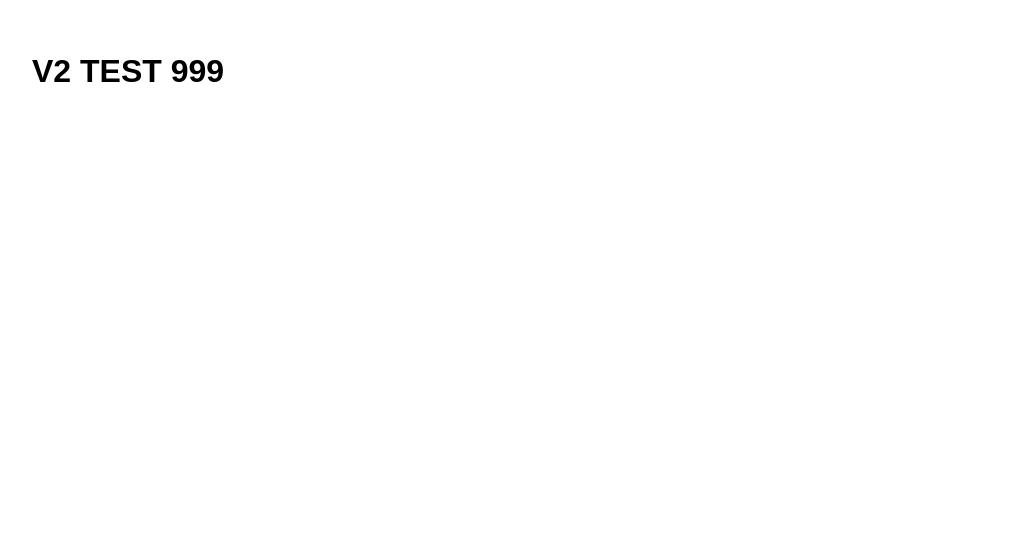
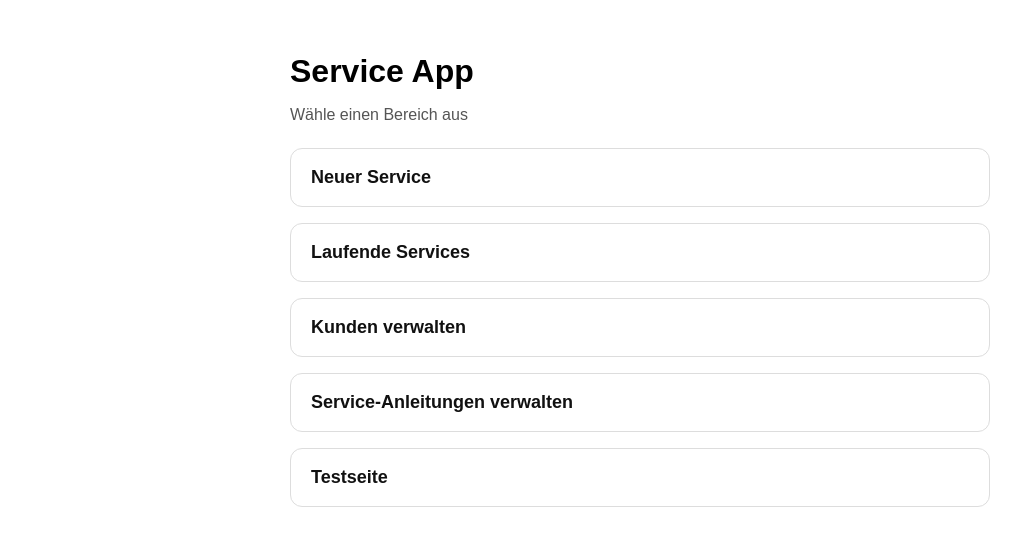
Before and after one commit to manuel-jj-ccr/service-app, a Next.js app: page / in a window 1280 px wide. Shown: the top 546 px of the page, without its empty margins (0-1021 px from the left). Built offline with nearby package versions, Linux system fonts and the light colour scheme.

Commit message:
Update page.tsx

```diff
--- a/app/page.tsx
+++ b/app/page.tsx
@@ -1,10 +1,57 @@
+import Link from 'next/link'
+
 export const dynamic = 'force-dynamic'
 export const revalidate = 0
 
 export default function Home() {
+  const buttonStyle = {
+    display: 'block',
+    padding: '18px 20px',
+    border: '1px solid #ddd',
+    borderRadius: '12px',
+    textDecoration: 'none',
+    color: '#111',
+    background: '#fff',
+    fontWeight: 600,
+    fontSize: '18px',
+  } as const
+
   return (
-    <main style={{ padding: 24, fontFamily: 'Arial, sans-serif' }}>
-      <h1>V2 TEST 999</h1>
+    <main
+      style={{
+        padding: 24,
+        fontFamily: 'Arial, sans-serif',
+        maxWidth: 700,
+        margin: '0 auto',
+      }}
+    >
+      <h1 style={{ fontSize: 32, marginBottom: 8 }}>Service App</h1>
+
+      <p style={{ color: '#555', marginBottom: 24 }}>
+        Wähle einen Bereich aus
+      </p>
+
+      <div style={{ display: 'grid', gap: 16 }}>
+        <Link href="/services/new" style={buttonStyle}>
+          Neuer Service
+        </Link>
+
+        <Link href="/services" style={buttonStyle}>
+          Laufende Services
+        </Link>
+
+        <Link href="/customers" style={buttonStyle}>
+          Kunden verwalten
+        </Link>
+
+        <Link href="/service-guides" style={buttonStyle}>
+          Service-Anleitungen verwalten
+        </Link>
+
+        <Link href="/test" style={buttonStyle}>
+          Testseite
+        </Link>
+      </div>
     </main>
   )
 }
```
